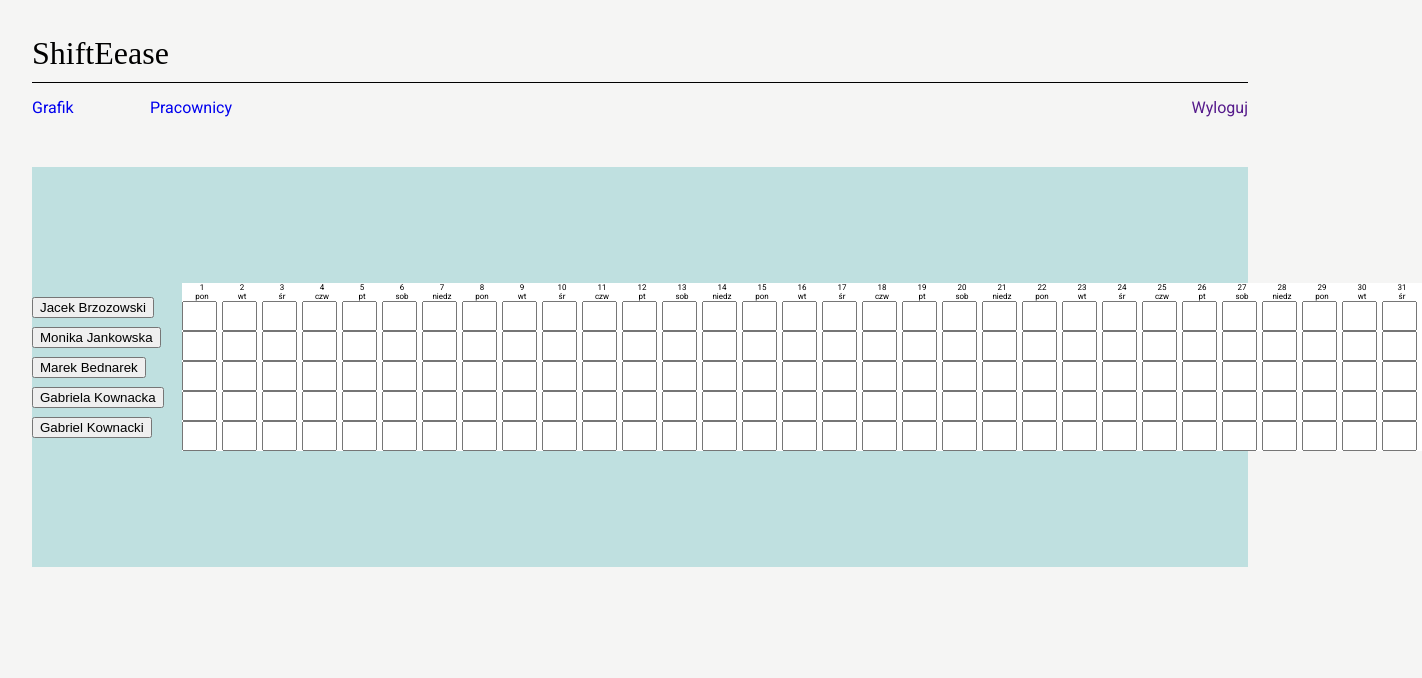
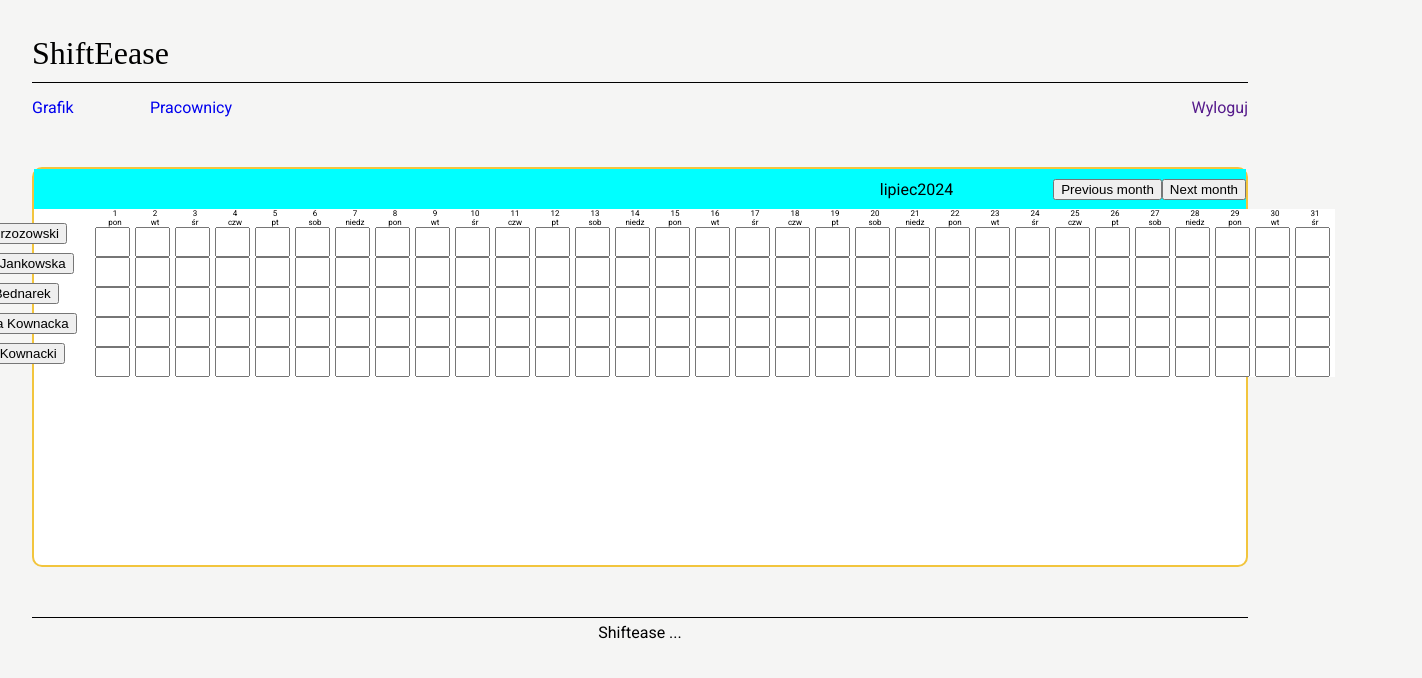
Before and after one commit to chalbrik/shiftease, an Angular app: page /grafik in a window 1280 px wide. Shown: the top 678 px of the page, 1422 px wide, since content can reach past the window. Built offline with nearby package versions, Linux system fonts and the light colour scheme; a web font is replaced by a local one.

Commit message:
Display next and previous month added

```diff
--- a/src/app/app.component.html
+++ b/src/app/app.component.html
@@ -3,4 +3,5 @@
   <app-header></app-header>
   <!-- <app-schedule></app-schedule> -->
   <router-outlet></router-outlet>
+  <app-footer />
 </main>
--- a/src/app/app.component.ts
+++ b/src/app/app.component.ts
@@ -3,6 +3,7 @@ import { RouterOutlet, RouterModule } from '@angular/router';
 import { HeaderComponent } from './header/header.component';
 import { LogoComponent } from './logo/logo.component';
 import { ScheduleComponent } from './schedule/schedule.component';
+import { FooterComponent } from './footer/footer.component';
 
 @Component({
   selector: 'app-root',
@@ -13,6 +14,7 @@ import { ScheduleComponent } from './schedule/schedule.component';
     HeaderComponent,
     LogoComponent,
     ScheduleComponent,
+    FooterComponent,
   ],
   templateUrl: './app.component.html',
   styleUrl: './app.component.css',
--- /dev/null
+++ b/src/app/footer/footer.component.css
@@ -0,0 +1,17 @@
+div.footer {
+  width: 100%;
+  height: 20px;
+  text-align: center;
+
+  border-top: 1px solid black;
+
+  margin-top: 50px;
+}
+
+div.footer p {
+  font-family: "Roboto", sans-serif;
+  font-weight: 400;
+  font-style: normal;
+
+  margin: 5px 0 0 0;
+}
--- /dev/null
+++ b/src/app/footer/footer.component.html
@@ -0,0 +1,3 @@
+<div class="footer">
+  <p>Shiftease ...</p>
+</div>
--- a/src/app/schedule-field/schedule-field.component.ts
+++ b/src/app/schedule-field/schedule-field.component.ts
@@ -1,5 +1,5 @@
 import { Component, Input } from '@angular/core';
-import { dateTag } from '../schedule/schedule.model';
+import { DateTag } from '../schedule/schedule.model';
 import { Employee } from '../employee/employee.model';
 
 @Component({
@@ -10,6 +10,6 @@ import { Employee } from '../employee/employee.model';
   styleUrl: './schedule-field.component.css',
 })
 export class ScheduleFieldComponent {
-  @Input({ required: true }) numberOfTheDay!: dateTag;
+  @Input({ required: true }) numberOfTheDay!: DateTag;
   @Input({ required: true }) employees!: Employee[];
 }
--- a/src/app/schedule/schedule.component.css
+++ b/src/app/schedule/schedule.component.css
@@ -1,13 +1,40 @@
 div.main-container {
   display: flex;
-  flex-direction: row;
-  justify-content: space-around;
+  flex-direction: column;
+  justify-content: flex-start;
   align-items: center;
 
   width: 100%;
   height: 400px;
 
-  background-color: rgb(191, 224, 224);
+  background-color: rgb(255, 255, 255);
+
+  border: 2px solid #f2c53d;
+
+  border-radius: 10px;
+}
+
+div.schedule-settings-field {
+  width: 100%;
+  height: 40px;
+
+  background-color: aqua;
+
+  display: flex;
+  flex-direction: row;
+  justify-content: flex-end;
+  align-items: center;
+}
+
+div.display-month-year {
+  margin-right: 100px;
+}
+
+div.employees-schedule-container {
+  display: flex;
+  flex-direction: row;
+  justify-content: space-between;
+  align-items: center;
 }
 
 div.employee-list-container {
--- a/src/app/schedule/schedule.component.html
+++ b/src/app/schedule/schedule.component.html
@@ -1,12 +1,26 @@
 <div class="main-container">
+  <div class="schedule-settings-field">
+    <div class="display-month-year">
+      <span>{{ monthData.monthName }}</span> <span>{{ monthData.year }}</span>
+    </div>
+    <div class="change-month-buttons">
+      <button (click)="goToPreviousMonth()">Previous month</button>
+      <button (click)="goToNextMonth()">Next month</button>
+    </div>
+  </div>
+  <div class="employees-schedule-container">
     <div class="employee-list-container">
       @for(employee of employees; track employee.id){
       <app-employee [employee]="employee" [selected]="false" />
       }
     </div>
     <div class="schedule-field-container">
-    @for(dayNumber of daysOfCurrentMonth; track dayNumber.numberOfTheDay){
-    <app-schedule-field [numberOfTheDay]="dayNumber" [employees]="employees" />
+      @for(dayNumber of monthData.days; track dayNumber.numberOfTheDay){
+      <app-schedule-field
+        [numberOfTheDay]="dayNumber"
+        [employees]="employees"
+      />
       }
     </div>
   </div>
+</div>
--- a/src/app/schedule/schedule.component.ts
+++ b/src/app/schedule/schedule.component.ts
@@ -1,10 +1,13 @@
 import { Component, Input } from '@angular/core';
 import { ScheduleService } from './schedule.service';
+
 import { EmployeeComponent } from '../employee/employee.component';
 import { ScheduleFieldComponent } from '../schedule-field/schedule-field.component';
+
 import { DUMMY_EMPLOYEES } from '../dummy-employees';
-import { dateTag } from './schedule.model';
+import { DateTag, MonthData } from './schedule.model';
 import { Employee } from '../employee/employee.model';
+
 @Component({
   selector: 'app-schedule',
   standalone: true,
@@ -16,9 +19,37 @@ export class ScheduleComponent {
   employees = DUMMY_EMPLOYEES;
   selectedEmployeeId?: string;
 
-  constructor(private scheduleService: ScheduleService) {}
+  currentYear: number = new Date().getFullYear();
+  currentMonth: number = new Date().getMonth();
 
-  get daysOfCurrentMonth(): dateTag[] {
-    return this.scheduleService.getDaysInMonth();
+  monthData!: MonthData;
+
+  constructor(private scheduleService: ScheduleService) {
+    this.loadDaysInMonth();
+  }
+
+  loadDaysInMonth() {
+    this.monthData = this.scheduleService.getDaysInMonth(
+      this.currentYear,
+      this.currentMonth
+    );
+  }
+
+  goToNextMonth() {
+    this.currentMonth++;
+    if (this.currentMonth > 11) {
+      this.currentMonth = 0;
+      this.currentYear++;
+    }
+    this.loadDaysInMonth();
+  }
+
+  goToPreviousMonth() {
+    this.currentMonth--;
+    if (this.currentMonth < 0) {
+      this.currentMonth = 11;
+      this.currentYear--;
+    }
+    this.loadDaysInMonth();
   }
 }
--- a/src/app/schedule/schedule.service.ts
+++ b/src/app/schedule/schedule.service.ts
@@ -1,19 +1,18 @@
 import { Injectable } from '@angular/core';
-import { dateTag } from './schedule.model';
+import { MonthData, DateTag } from './schedule.model';
 
 @Injectable({ providedIn: 'root' })
 export class ScheduleService {
   constructor() {}
 
-  getDaysInMonth(): dateTag[] {
-    const currentDate = new Date();
-    const year = currentDate.getFullYear();
-    const month = currentDate.getMonth();
-
+  getDaysInMonth(year: number, month: number): MonthData {
     // Get the last day of the current month
     const lastDay = new Date(year, month + 1, 0).getDate();
+    const monthName = new Date(year, month).toLocaleDateString('pl-PL', {
+      month: 'long',
+    });
 
-    return Array.from({ length: lastDay }, (_, i) => {
+    const days: DateTag[] = Array.from({ length: lastDay }, (_, i) => {
       const date = new Date(year, month, i + 1);
       let dayOfTheWeek = date.toLocaleDateString('pl-PL', {
         weekday: 'short',
@@ -29,5 +28,11 @@ export class ScheduleService {
         dayOfTheWeek: dayOfTheWeek,
       };
     });
+
+    return {
+      days: days,
+      monthName: monthName,
+      year: year,
+    };
   }
 }
```
Also changed, not shown: src/app/footer/footer.component.ts (added, +12 -0 lines), src/app/schedule/schedule.model.ts (+7 -1 lines), 2 other files (tests, documents, lock files or other folders). Lines whose indentation alone changed are shown as unchanged.
